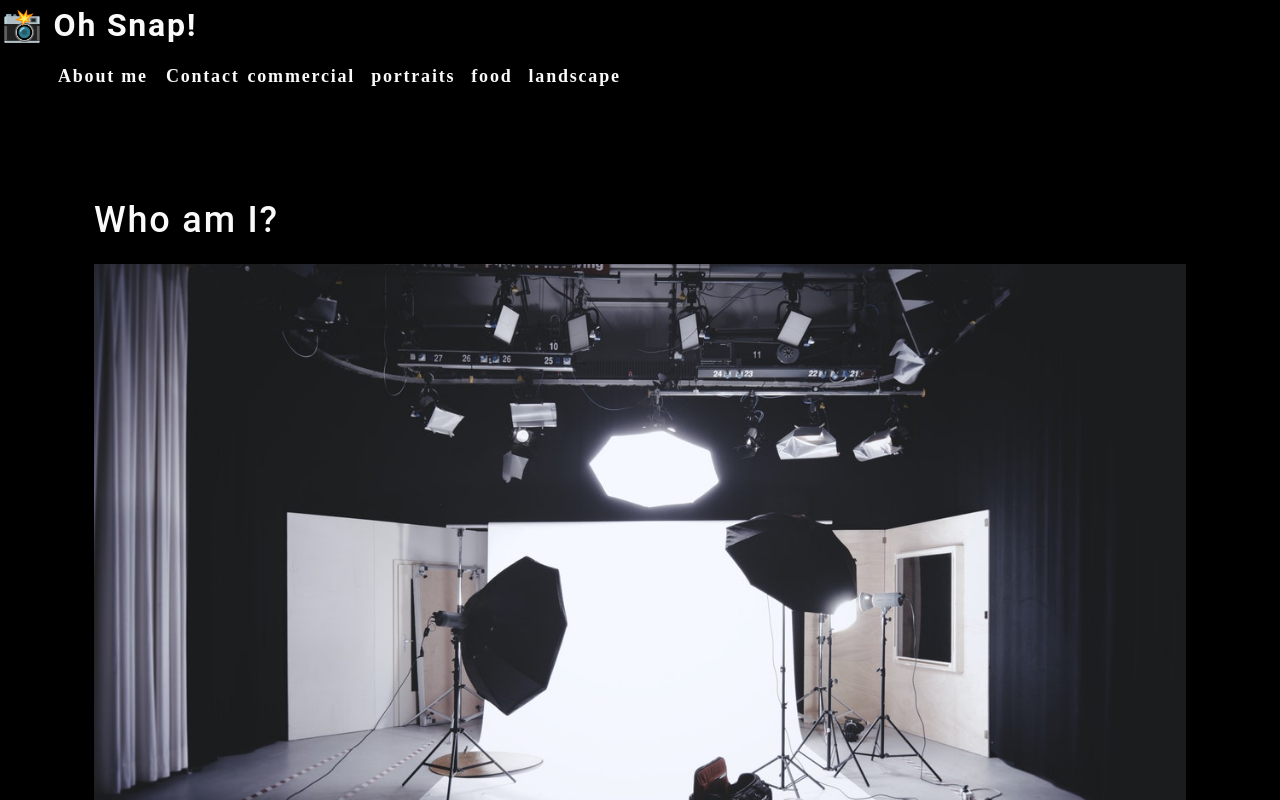
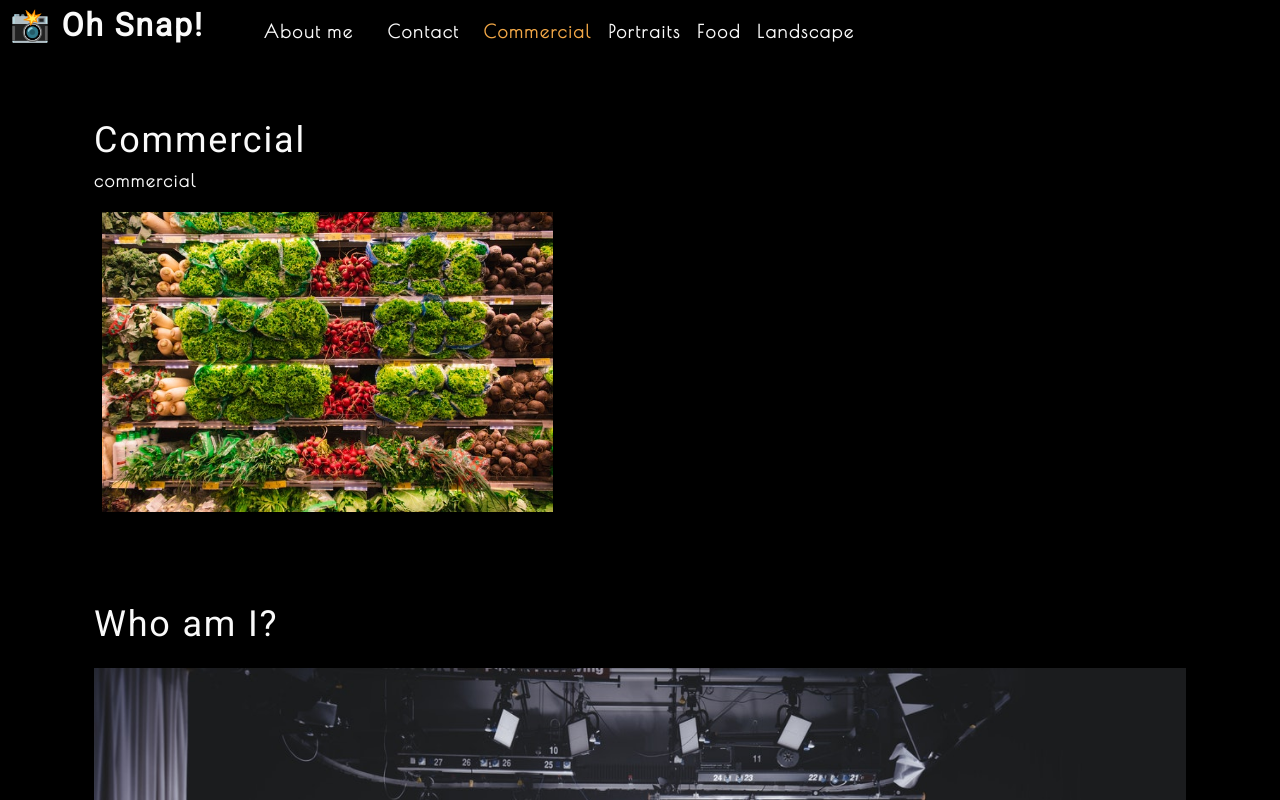
Before and after one commit to jeffwjohn/photo-port, a React (Create React App) app: page / in a window 1280 px wide. Shown: the top 800 px of the page. Built offline with nearby package versions, Linux system fonts and the light colour scheme.

Commit message:
add Hooks

```diff
--- a/public/index.html
+++ b/public/index.html
@@ -1,20 +1,20 @@
 <!DOCTYPE html>
 <html lang="en">
+
 <head>
   <meta charset="utf-8" />
   <link rel="icon" href="%PUBLIC_URL%/favicon.ico" />
   <meta name="viewport" content="width=device-width, initial-scale=1" />
   <meta name="theme-color" content="#000000" />
-    <meta
-      name="description"
-      content="Web site created using create-react-app"
-    />
+  <meta name="description" content="Web site created using create-react-app" />
   <link rel="apple-touch-icon" href="%PUBLIC_URL%/logo192.png" />
   <!--
       manifest.json provides metadata used when your web app is installed on a
       user's mobile device or desktop. See https://developers.google.com/web/fundamentals/web-app-manifest/
     -->
   <link rel="manifest" href="%PUBLIC_URL%/manifest.json" />
+  <link href="https://fonts.googleapis.com/css2?family=Poiret+One&display=swap" rel="stylesheet">
+  <link href="https://fonts.googleapis.com/css?family=Roboto&display=swap" rel="stylesheet">
   <!--
       Notice the use of %PUBLIC_URL% in the tags above.
       It will be replaced with the URL of the `public` folder during the build.
@@ -26,6 +26,7 @@
     -->
   <title>React App</title>
 </head>
+
 <body>
   <noscript>You need to enable JavaScript to run this app.</noscript>
   <div id="root"></div>
@@ -40,4 +41,5 @@
       To create a production bundle, use `npm run build` or `yarn build`.
     -->
 </body>
+
 </html>
--- a/src/App.js
+++ b/src/App.js
@@ -3,8 +3,10 @@
 // import React from 'react'; this was in the module!?
 // import logo from './logo.svg';
 // import './App.css';
+import React, { useState } from 'react';
 import Nav from './components/Nav';
 import About from './components/About';
+import Gallery from "./components/Gallery";
 
 // Inside the function, it seems that HTML is all that's returned. But actually, it's not HTML; it's a language called JSX that can represent HTML in JavaScript. Normally you can't add HTML to JavaScript, at least without making it a string. But it won't break the code in this case, because you're using webpack and React. Think of functions that return JSX as functions that use document.createElement(JSX). In fact, the way React uses JSX behind the scenes is very similar to document.createElement().
 
@@ -31,11 +33,30 @@ import About from './components/About';
 // Let's add our own component to the App component. First, get rid of the starter JSX in App() and replace it with an empty <div>, as shown in the following example code:
 
 function App() {
+  const [categories] = useState([
+    {
+      name: 'commercial',
+      description: 'Photos of grocery stores, food trucks, and other commercial projects',
+    },
+    { name: 'portraits', description: 'Portraits of people in my life' },
+    { name: 'food', description: 'Delicious delicacies' },
+    { name: 'landscape', description: 'Fields, farmhouses, waterfalls, and the beauty of nature' },
+  ]);
+
+  const [currentCategory, setCurrentCategory] = useState(categories[0]);
+
   return (
     <div>
-      <Nav></Nav>
+      <Nav
+        categories={categories}
+        setCurrentCategory={setCurrentCategory}
+        currentCategory={currentCategory}
+      ></Nav>
       <main>
-        <About></About>
+          <div>
+            <Gallery />
+            <About />
+          </div>
       </main>
     </div>
   );
--- a/src/components/About/index.js
+++ b/src/components/About/index.js
@@ -1,17 +1,21 @@
-import React from 'react';
+import React from 'react'
 import coverImage from "../../assets/cover/cover-image.jpg";
 
-//  in the About section, add an <img /> element with the src attribute of {coverImage}. You can use the {} syntax in JSX to use JavaScript.
 function About() {
-    return (
-        <section className="my-5">
-        <h1 id="about">Who am I?</h1>
-        <img src={coverImage} className="my-2" style={{ width: "100%" }} alt="cover" />
-      </section>
-      );
 
+  return (
+    <section className="my-5" >
+      <h1 id="about">Who am I?</h1>
+      <img src={coverImage} className="my-2" style={{ width: "100%" }} alt="cover" />
+      <div className="my-2">
+        <p>
+          Lorem ipsum dolor sit amet, consectetur adipiscing elit. Donec bibendum turpis sed ex condimentum molestie. Mauris condimentum lectus ut ornare dignissim. Mauris faucibus urna mi, ac feugiat metus aliquam maximus. Proin aliquam justo nec diam vulputate vestibulum. Aenean sollicitudin nulla at nisi ornare, nec suscipit massa eleifend. Morbi tristique justo vel turpis sollicitudin, et tristique velit convallis. In hac habitasse platea dictumst. Phasellus mattis nunc sed orci consequat laoreet. Praesent id nisl nibh. Curabitur imperdiet ultricies mollis. In hac habitasse platea dictumst.
+      </p>
+      </div>
+    </section>
+  )
 }
 
-export default About;
+export default About
 
 // React components must always return a single parent JSX element. However, this element may have many children elements.
--- /dev/null
+++ b/src/components/Gallery/index.js
@@ -0,0 +1,26 @@
+import React from "react";
+import { capitalizeFirstLetter } from '../../utils/helpers';
+import photo from "../../assets/small/commercial/0.jpg";
+
+
+function Gallery(props) {
+  const currentCategory = {
+    name: "commercial",
+    description:
+      "Photos of grocery stores, food trucks, and other commercial projects",
+  };
+  return (
+    <section>
+      <h1>{capitalizeFirstLetter(currentCategory.name)}</h1>
+      <p>{currentCategory.name}</p>
+      <div className="flex-row">
+          <img
+            src={photo}
+            alt="Commercial Example"
+            className="img-thumbnail mx-1"
+          />
+      </div>
+    </section>
+  );
+}
+export default Gallery;
--- a/src/components/Nav/index.js
+++ b/src/components/Nav/index.js
@@ -1,27 +1,21 @@
-import React from 'react';
+import React, { useEffect } from 'react';
+import { capitalizeFirstLetter } from '../../utils/helpers';
 
 
-function Nav() {
-    const categories = [
-        {
-          name: "commercial",
-          description:
-            "Photos of grocery stores, food trucks, and other commercial projects",
-        },
-        { name: "portraits", description: "Portraits of people in my life" },
-        { name: "food", description: "Delicious delicacies" },
-        {
-          name: "landscape",
-          description: "Fields, farmhouses, waterfalls, and the beauty of nature",
-        },
-      ];
+function Nav(props) {
 
-      function categorySelected(name) {
-        console.log(`${name} clicked`)
-      }
+  const {
+    categories = [],
+    setCurrentCategory,
+    currentCategory,
+  } = props;
+
+  useEffect(() => {
+    document.title = capitalizeFirstLetter(currentCategory.name);
+  }, [currentCategory]);
 
   return (
-<header>
+    <header className="flex-row px-1">
       <h2>
         <a data-testid="link" href="/">
           <span role="img" aria-label="camera"> 📸</span> Oh Snap!
@@ -31,25 +25,25 @@ function Nav() {
         <ul className="flex-row">
           <li className="mx-2">
             <a data-testid="about" href="#about">
-
               About me
             </a>
           </li>
-      <li>
+          <li className="mx-2">
             <span>Contact</span>
           </li>
           {categories.map((category) => (
-           // Note also the use of parentheses in the map callback to return JSX. When you map over an array in a JSX expression, you should return only a single JSX element—like how you can only return a single element from a React component.
             <li
-          className="mx-1"
+              className={`mx-1 ${
+                currentCategory.name === category.name && 'navActive'
+                }`}
               key={category.name}
-          // Whenever we map over anything in JSX, the outermost element must have a key attribute that's set to be something unique. This helps React keep track of items in the virtual DOM. In this case, we used category.name because we don't expect any categories to share the same name. Often the key will be an id.
             >
-
-          <span onClick={() => categorySelected(category.name)
-        // The onClick() attribute is expecting a callback function declaration. It's important that we wrap it in a function declaration rather than just calling categorySelected(category.name), which would cause the function to get called whenever the component renders as well.
-        } >
-      {category.name}
+              <span
+                onClick={() => {
+                  setCurrentCategory(category)
+                }}
+              >
+                {capitalizeFirstLetter(category.name)}
               </span>
             </li>
           ))}
--- a/src/index.js
+++ b/src/index.js
@@ -2,7 +2,7 @@ import React from 'react';
 import ReactDOM from 'react-dom';
 import './index.css';
 import App from './App';
-import reportWebVitals from './reportWebVitals';
+import * as serviceWorker from './serviceWorker';
 
 ReactDOM.render(
   <React.StrictMode>
@@ -14,4 +14,4 @@ ReactDOM.render(
 // If you want to start measuring performance in your app, pass a function
 // to log results (for example: reportWebVitals(console.log))
 // or send to an analytics endpoint. Learn more: https://bit.ly/CRA-vitals
-reportWebVitals();
+serviceWorker.unregister();
--- /dev/null
+++ b/src/serviceWorker.js
@@ -0,0 +1,141 @@
+// This optional code is used to register a service worker.
+// register() is not called by default.
+
+// This lets the app load faster on subsequent visits in production, and gives
+// it offline capabilities. However, it also means that developers (and users)
+// will only see deployed updates on subsequent visits to a page, after all the
+// existing tabs open on the page have been closed, since previously cached
+// resources are updated in the background.
+
+// To learn more about the benefits of this model and instructions on how to
+// opt-in, read https://bit.ly/CRA-PWA
+
+const isLocalhost = Boolean(
+    window.location.hostname === 'localhost' ||
+      // [::1] is the IPv6 localhost address.
+      window.location.hostname === '[::1]' ||
+      // 127.0.0.0/8 are considered localhost for IPv4.
+      window.location.hostname.match(
+        /^127(?:\.(?:25[0-5]|2[0-4][0-9]|[01]?[0-9][0-9]?)){3}$/
+      )
+  );
+
+  export function register(config) {
+    if (process.env.NODE_ENV === 'production' && 'serviceWorker' in navigator) {
+      // The URL constructor is available in all browsers that support SW.
+      const publicUrl = new URL(process.env.PUBLIC_URL, window.location.href);
+      if (publicUrl.origin !== window.location.origin) {
+        // Our service worker won't work if PUBLIC_URL is on a different origin
+        // from what our page is served on. This might happen if a CDN is used to
+        // serve assets; see https://github.com/facebook/create-react-app/issues/2374
+        return;
+      }
+
+      window.addEventListener('load', () => {
+        const swUrl = `${process.env.PUBLIC_URL}/service-worker.js`;
+
+        if (isLocalhost) {
+          // This is running on localhost. Let's check if a service worker still exists or not.
+          checkValidServiceWorker(swUrl, config);
+
+          // Add some additional logging to localhost, pointing developers to the
+          // service worker/PWA documentation.
+          navigator.serviceWorker.ready.then(() => {
+            console.log(
+              'This web app is being served cache-first by a service ' +
+                'worker. To learn more, visit https://bit.ly/CRA-PWA'
+            );
+          });
+        } else {
+          // Is not localhost. Just register service worker
+          registerValidSW(swUrl, config);
+        }
+      });
+    }
+  }
+
+  function registerValidSW(swUrl, config) {
+    navigator.serviceWorker
+      .register(swUrl)
+      .then(registration => {
+        registration.onupdatefound = () => {
+          const installingWorker = registration.installing;
+          if (installingWorker == null) {
+            return;
+          }
+          installingWorker.onstatechange = () => {
+            if (installingWorker.state === 'installed') {
+              if (navigator.serviceWorker.controller) {
+                // At this point, the updated precached content has been fetched,
+                // but the previous service worker will still serve the older
+                // content until all client tabs are closed.
+                console.log(
+                  'New content is available and will be used when all ' +
+                    'tabs for this page are closed. See https://bit.ly/CRA-PWA.'
+                );
+
+                // Execute callback
+                if (config && config.onUpdate) {
+                  config.onUpdate(registration);
+                }
+              } else {
+                // At this point, everything has been precached.
+                // It's the perfect time to display a
+                // "Content is cached for offline use." message.
+                console.log('Content is cached for offline use.');
+
+                // Execute callback
+                if (config && config.onSuccess) {
+                  config.onSuccess(registration);
+                }
+              }
+            }
+          };
+        };
+      })
+      .catch(error => {
+        console.error('Error during service worker registration:', error);
+      });
+  }
+
+  function checkValidServiceWorker(swUrl, config) {
+    // Check if the service worker can be found. If it can't reload the page.
+    fetch(swUrl, {
+      headers: { 'Service-Worker': 'script' },
+    })
+      .then(response => {
+        // Ensure service worker exists, and that we really are getting a JS file.
+        const contentType = response.headers.get('content-type');
+        if (
+          response.status === 404 ||
+          (contentType != null && contentType.indexOf('javascript') === -1)
+        ) {
+          // No service worker found. Probably a different app. Reload the page.
+          navigator.serviceWorker.ready.then(registration => {
+            registration.unregister().then(() => {
+              window.location.reload();
+            });
+          });
+        } else {
+          // Service worker found. Proceed as normal.
+          registerValidSW(swUrl, config);
+        }
+      })
+      .catch(() => {
+        console.log(
+          'No internet connection found. App is running in offline mode.'
+        );
+      });
+  }
+
+  export function unregister() {
+    if ('serviceWorker' in navigator) {
+      navigator.serviceWorker.ready
+        .then(registration => {
+          registration.unregister();
+        })
+        .catch(error => {
+          console.error(error.message);
+        });
+    }
+  }
```
Also changed, not shown: package.json (+6 -11 lines), 1 other file (tests, documents, lock files or other folders). Lines whose indentation alone changed are shown as unchanged.
